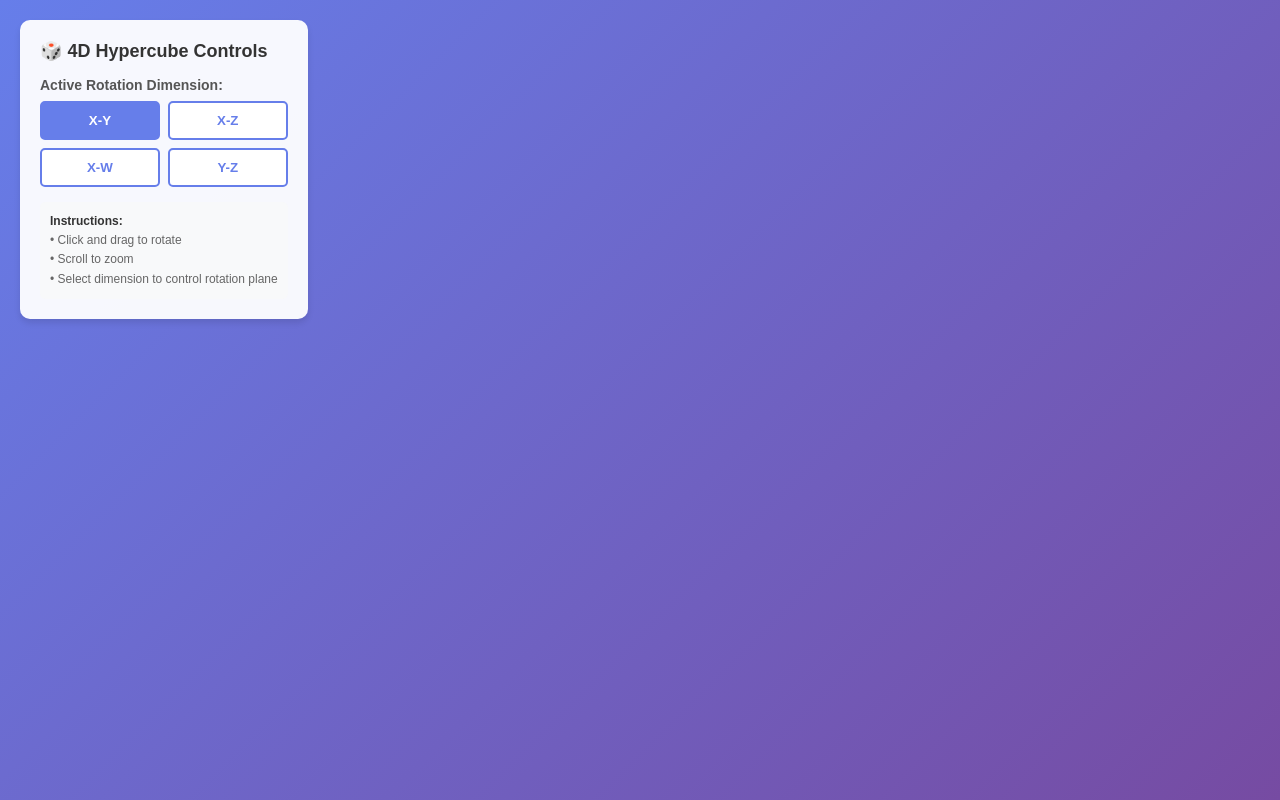
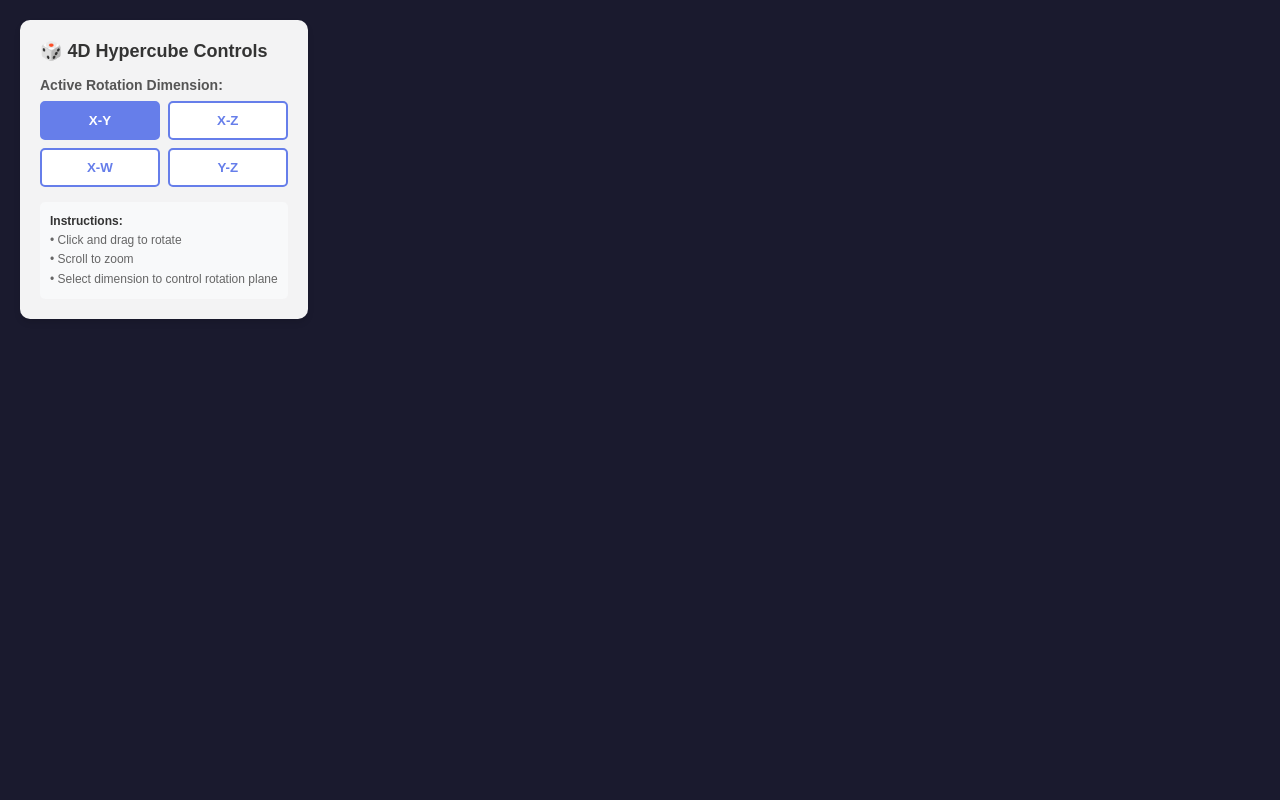
Before and after one commit to xinnnxuan/Visualizations, a Flask app: page / in a window 1280 px wide. Run offline with Flask 3, Linux system fonts and the light colour scheme.

Commit message:
fix: Fix canvas rendering and positioning for 4D hypercube visualization

```diff
--- a/templates/index.html
+++ b/templates/index.html
@@ -13,8 +13,10 @@
 
         body {
             font-family: 'Arial', sans-serif;
-            background: linear-gradient(135deg, #667eea 0%, #764ba2 100%);
+            background: #1a1a2e;
             overflow: hidden;
+            margin: 0;
+            padding: 0;
         }
 
         #container {
@@ -26,6 +28,16 @@
         #canvas-container {
             width: 100%;
             height: 100%;
+            position: absolute;
+            top: 0;
+            left: 0;
+        }
+
+        #canvas-container canvas {
+            display: block;
+            position: absolute;
+            top: 0;
+            left: 0;
         }
 
         #controls {
@@ -133,6 +145,8 @@
         import * as THREE from 'three';
         import { OrbitControls } from 'three/addons/controls/OrbitControls.js';
 
+        console.log('Three.js loaded successfully');
+
         // Scene setup
         const scene = new THREE.Scene();
         scene.background = new THREE.Color(0x1a1a2e);
@@ -144,7 +158,14 @@
         const renderer = new THREE.WebGLRenderer({ antialias: true });
         renderer.setSize(window.innerWidth, window.innerHeight);
         renderer.shadowMap.enabled = true;
-        document.getElementById('canvas-container').appendChild(renderer.domElement);
+
+        const canvasContainer = document.getElementById('canvas-container');
+        if (!canvasContainer) {
+            console.error('canvas-container element not found!');
+        } else {
+            canvasContainer.appendChild(renderer.domElement);
+            console.log('Canvas added to container');
+        }
 
         // Lighting
         const ambientLight = new THREE.AmbientLight(0xffffff, 0.6);
```
